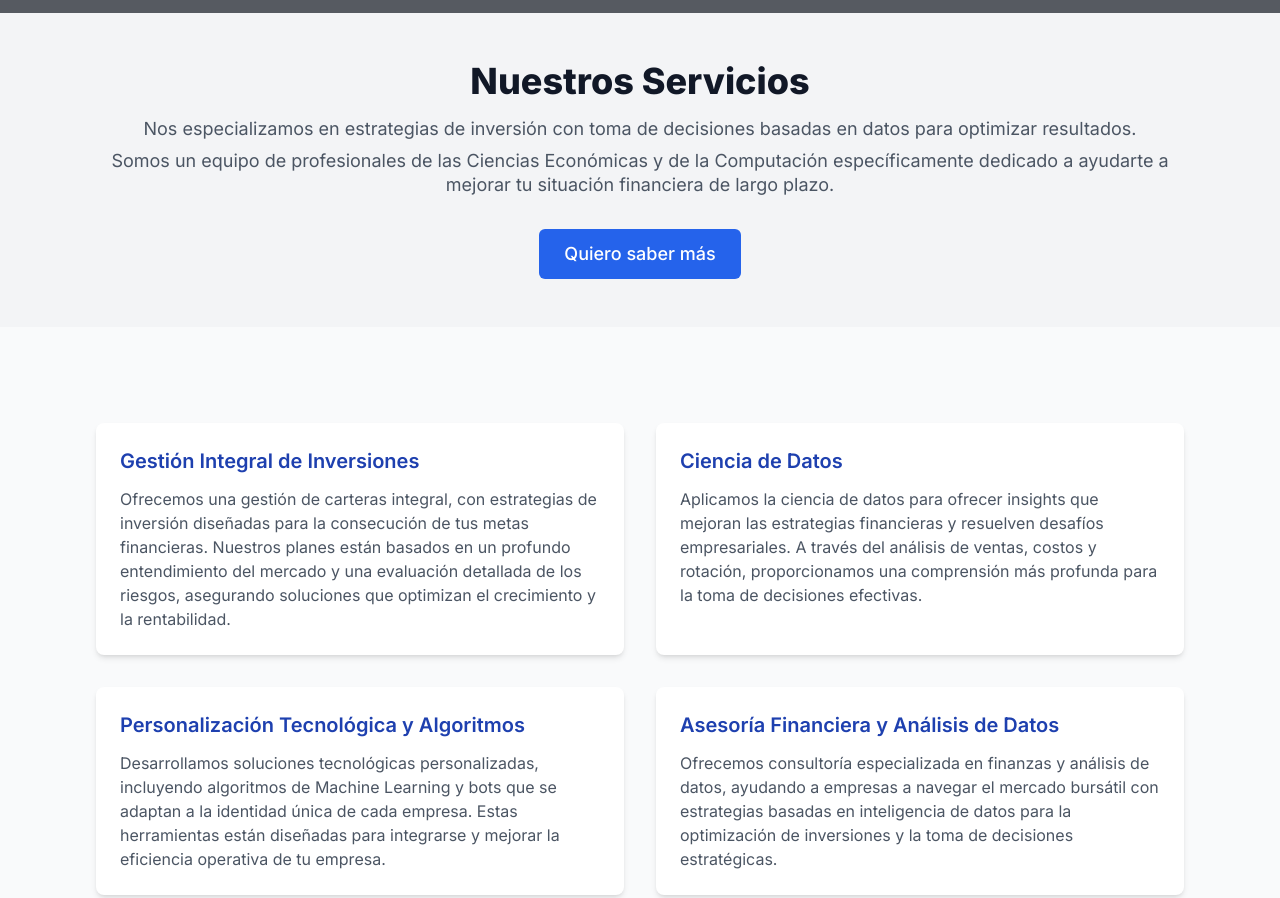
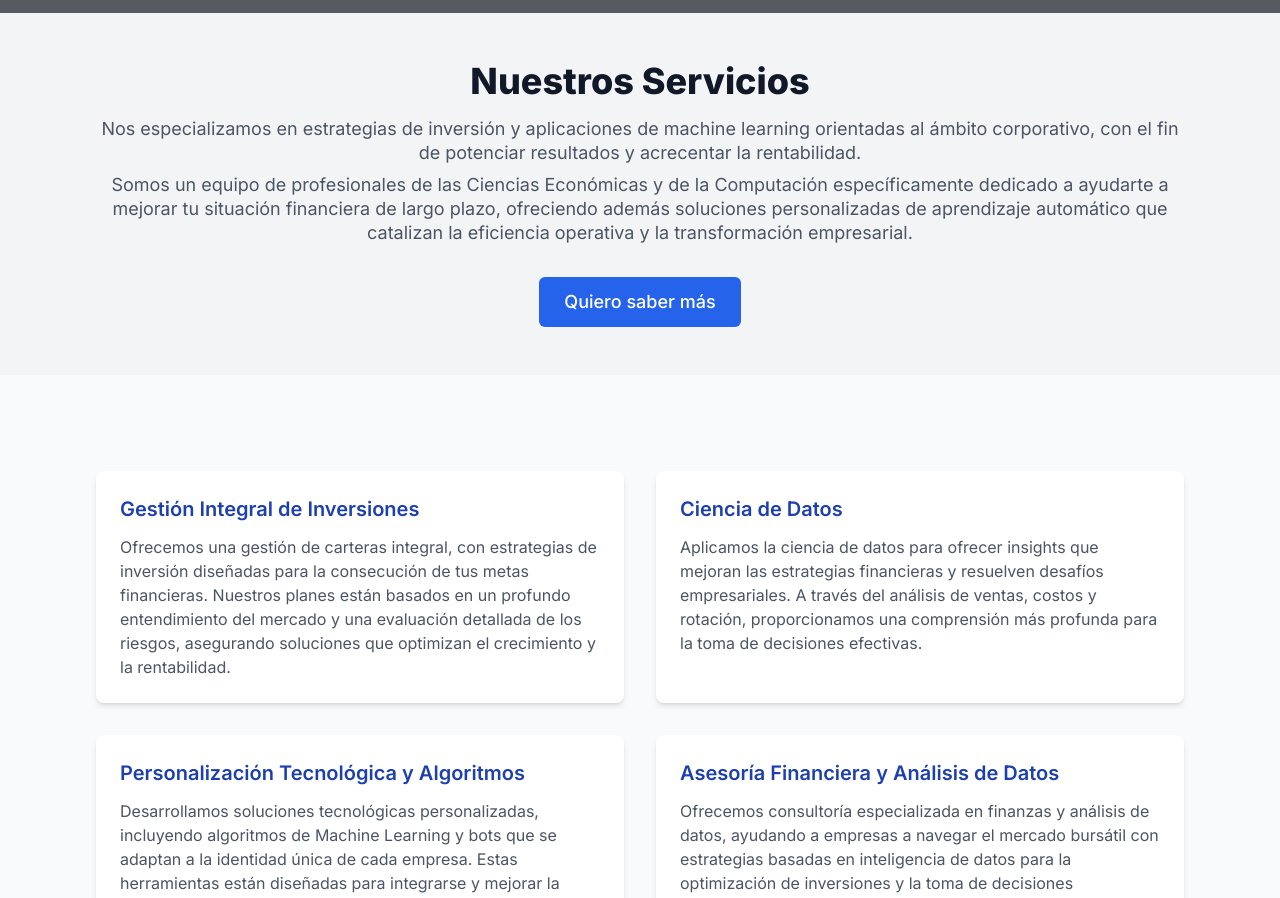
Before and after one commit to fedeheisemberg/Optima-Landing-Page, a Next.js app: page / in a window 1280 px wide. Shown: the part 787-1685 px from the top of the page. Built offline with nearby package versions, Linux system fonts and the light colour scheme; no server answers; grey boxes are pictures that could not be loaded.

Commit message:
Update index.js

```diff
--- a/components/about-us/index.js
+++ b/components/about-us/index.js
@@ -10,13 +10,12 @@ const AboutUs = () => {
             Nuestros Servicios
           </h2>
           <p className="mt-4 text-lg leading-6 text-gray-600">
-            Nos especializamos en estrategias de inversión con toma de
-            decisiones basadas en datos para optimizar resultados.
+          Nos especializamos en estrategias de inversión y aplicaciones de machine learning orientadas al ámbito corporativo, con el fin de potenciar resultados y acrecentar la rentabilidad.
           </p>
           <p className="mt-2 text-lg leading-6 text-gray-600">
             Somos un equipo de profesionales de las Ciencias Económicas y de la
             Computación específicamente dedicado a ayudarte a mejorar tu
-            situación financiera de largo plazo.
+            situación financiera de largo plazo, ofreciendo además soluciones personalizadas de aprendizaje automático que catalizan la eficiencia operativa y la transformación empresarial.
           </p>
           <button
             type="button"
```
